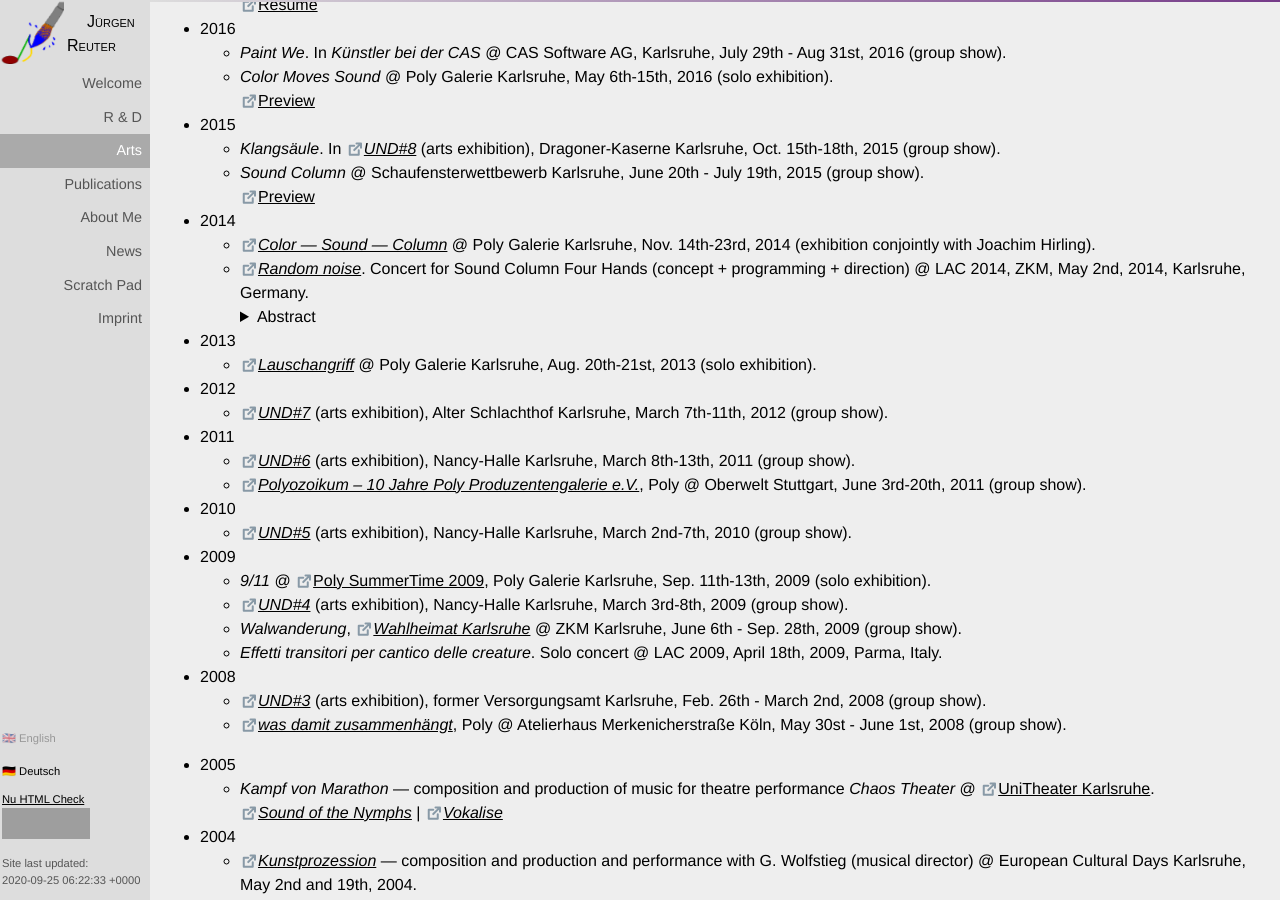
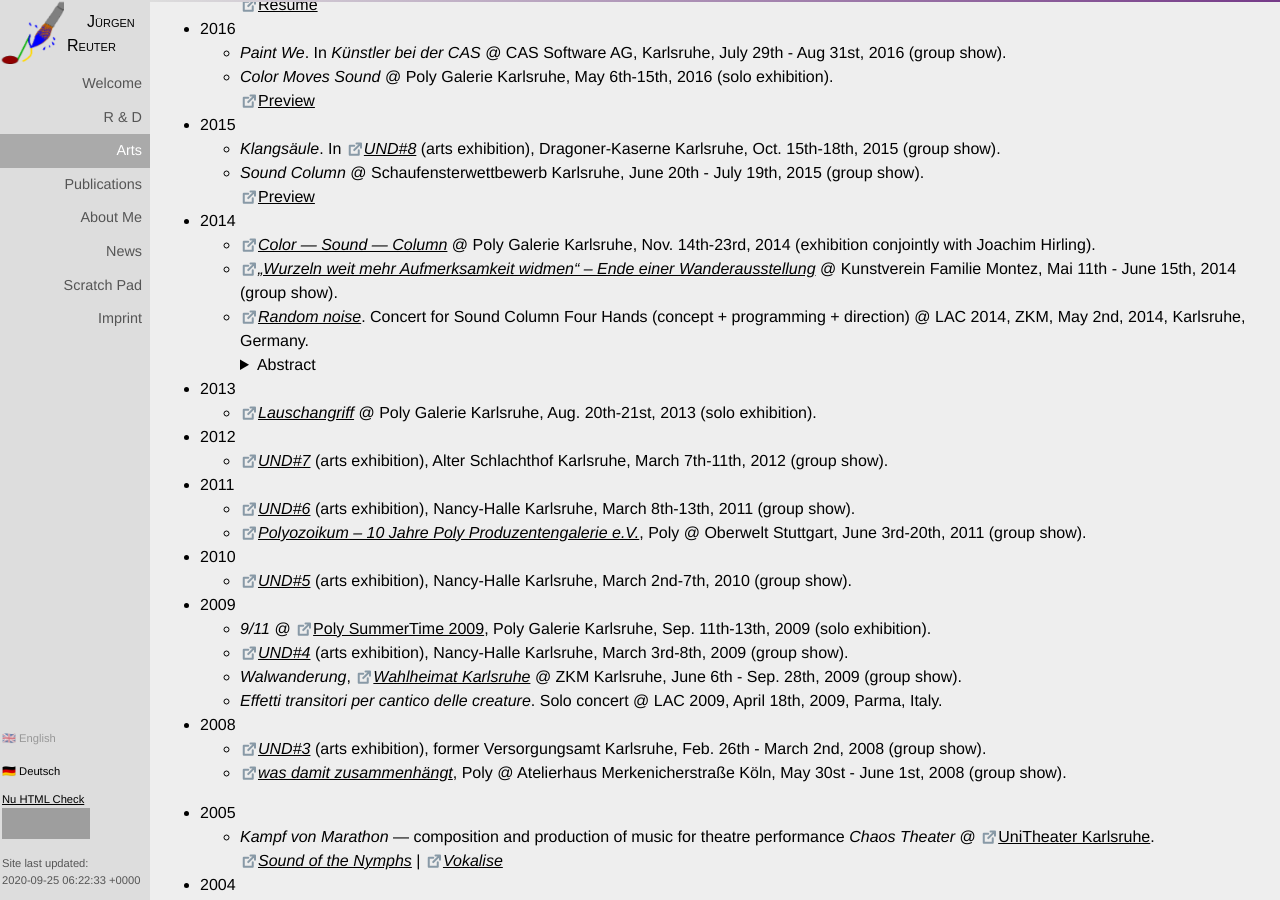
Before and after one commit to soundpaint/soundpaint.github.io, a Jekyll site: the page built from en/arts.md, in a window 1280 px wide and 900 px high, scrolled down 450 px. Built offline with Jekyll 4.4.1, drawn with Linux system fonts in a browser that asks for light colours; our own code applies the rules of GitHub Pages for plain Markdown files; grey boxes are pictures that could not be loaded.

Commit message:
Add Another Exhibition
* Add 2014 group show @ Familie Montez.

```diff
--- a/en/arts.md
+++ b/en/arts.md
@@ -50,6 +50,10 @@ documentation or project sites, when available.
     Column_](http://poly-galerie.org/archiv_2014-11-14_hirling_reuter.html)
     @ Poly Galerie Karlsruhe, Nov. 14th-23rd, 2014 (exhibition
     conjointly with Joachim Hirling).
+  * [_„Wurzeln weit mehr Aufmerksamkeit widmen“ – Ende einer
+    Wanderausstellung_](https://kvfm.de/wurzeln-weit-mehr-aufmerksamkeit-widmen-ende-einer-wanderausstellung/)
+    @ Kunstverein Familie Montez, Mai 11th - June 15th, 2014
+    (group show).<br />
   * [_Random
     noise_](https://zkm.de/en/event/2014/05/linux-audio-conference-2014-playroom).
     Concert for Sound Column Four Hands (concept + programming +
```
Also changed, not shown: de/arts.md (+4 -0 lines).
